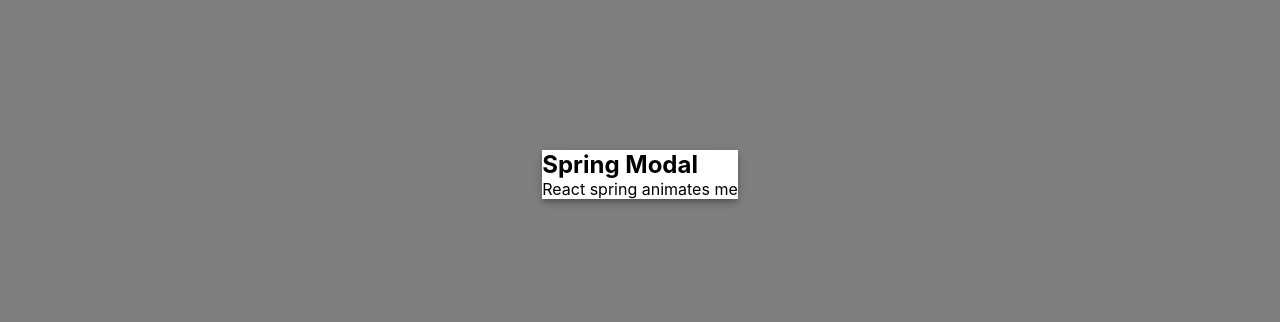
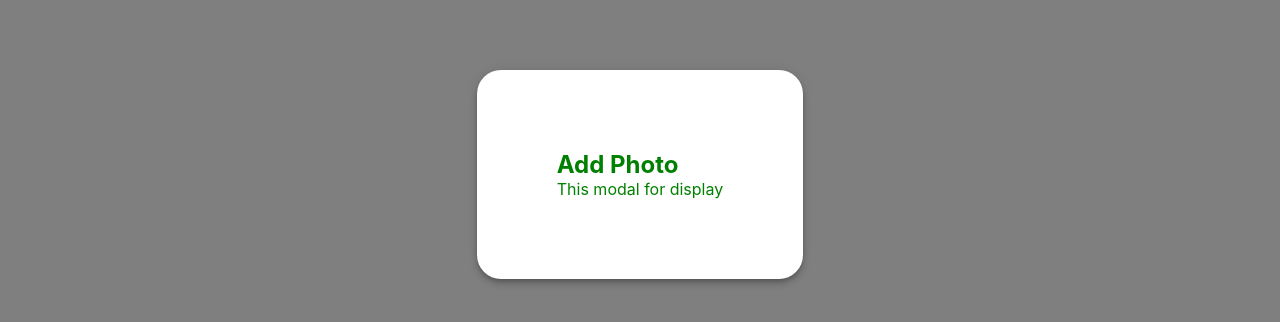
Before and after one commit to NidhitheCoder/unsplash-app, a React (Create React App) app in the folder unsplash-app/: page / in a window 1280 px wide. Both pictures are taken after typing "Sample" into the empty fields and a click on the button "ADD PHOTO". Shown: the part 226-548 px from the top of the page. Built offline with nearby package versions, Linux system fonts and the light colour scheme; no server answers.

Commit message:
Modal styled

```diff
--- a/unsplash-app/src/components/image-card/image-card.styles.modules.scss
+++ b/unsplash-app/src/components/image-card/image-card.styles.modules.scss
@@ -1,7 +1,6 @@
 .image-card {
   position: relative;
   width: 100%;
-  height: min-content;
   margin: 10px;
   display: inline-block;
 
--- /dev/null
+++ b/unsplash-app/src/components/modal/modal.component.jsx
@@ -0,0 +1,50 @@
+import React from "react";
+import Modal from "@material-ui/core/Modal";
+import Backdrop from "@material-ui/core/Backdrop";
+import { makeStyles } from "@material-ui/core/styles";
+import Fade from "@material-ui/core/Fade";
+
+const useStyles = makeStyles(theme => ({
+  modal: {
+    display: "flex",
+    justifyContent: "center",
+    alignItems: "center"
+  },
+  paper: {
+    backgroundColor: theme.palette.background.paper,
+    boxShadow: theme.shadows[5],
+    padding: theme.spacing(10),
+    borderRadius: theme.spacing(3),
+    outline: "none",
+    outlineColor: "transparent",
+    outlineStyle: "hidden",
+    color: "green"
+  }
+}));
+
+const ModalComponent = ({ open, handleClose,children }) => {
+  const classes = useStyles();
+  return (
+    <Modal
+      aria-labelledby="transition-modal-title"
+      aria-describedby="transition-modal-description"
+      open={open}
+      onClose={handleClose}
+      className={classes.modal}
+      closeAfterTransition
+      BackdropComponent={Backdrop}
+      BackdropProps={{
+        timeout: 500
+      }}
+    >
+      <Fade in={open}>
+        <div className={classes.paper}>
+          <h2 id="transition-modal-title">Add Photo</h2>
+          <p id="transition-Modal-description">This modal for display</p>
+        </div>
+      </Fade>
+    </Modal>
+  );
+};
+
+export default ModalComponent;
--- a/unsplash-app/src/components/navbar/navbar.component.jsx
+++ b/unsplash-app/src/components/navbar/navbar.component.jsx
@@ -4,28 +4,11 @@ import InputBase from "@material-ui/core/InputBase";
 import Typography from "@material-ui/core/Typography";
 import Button from "@material-ui/core/Button";
 import SearchIcon from "@material-ui/icons/Search";
-import Modal from "@material-ui/core/Modal";
-import Backdrop from "@material-ui/core/Backdrop";
-import { makeStyles } from "@material-ui/core/styles";
-import { Fade } from "@material-ui/core";
 
-const useStyles = makeStyles(theme => ({
-  modal: {
-    display: "flex",
-    justifyContent: "center",
-    alignItems: "center"
-  },
-  paper: {
-    backgroundColor: theme.palette.background.paper,
-    boxShadow: theme.shadows[5]
-  }
-}));
-
-
+import ModalComponent from "../modal/modal.component";
 
 const Navbar = () => {
-  const classes = useStyles();
-  const [open,setOpen] = React.useState(false);
+  const [open, setOpen] = React.useState(false);
   const handleOpen = () => {
     setOpen(true);
   };
@@ -46,30 +29,16 @@ const Navbar = () => {
         </div>
       </div>
       <div className="header-part">
-        <Button variant="contained" className="add-photo-btn" onClick={handleOpen}>
+        <Button
+          variant="contained"
+          className="add-photo-btn"
+          onClick={handleOpen}
+        >
           Add Photo
         </Button>
       </div>
-
-      <Modal
-        aria-labelledby="spring-modal-title"
-        aria-describedby="spring-modal-description"
-        open={open}
-        onClose={handleClose}
-        className={classes.modal}
-        closeAfterTransition
-        BackdropComponent={Backdrop}
-        BackdropProps={{
-          timeout: 500
-        }}
-      >
-        <Fade in={open}>
-          <div className={classes.paper}>
-            <h2 id="spring-modal-title">Spring Modal</h2>
-            <p id="spring-Modal-description">React spring animates me</p>
-          </div>
-        </Fade>
-      </Modal>
+      <ModalComponent open={open} handleClose={handleClose} >
+      </ModalComponent>
     </div>
   );
 };
```
